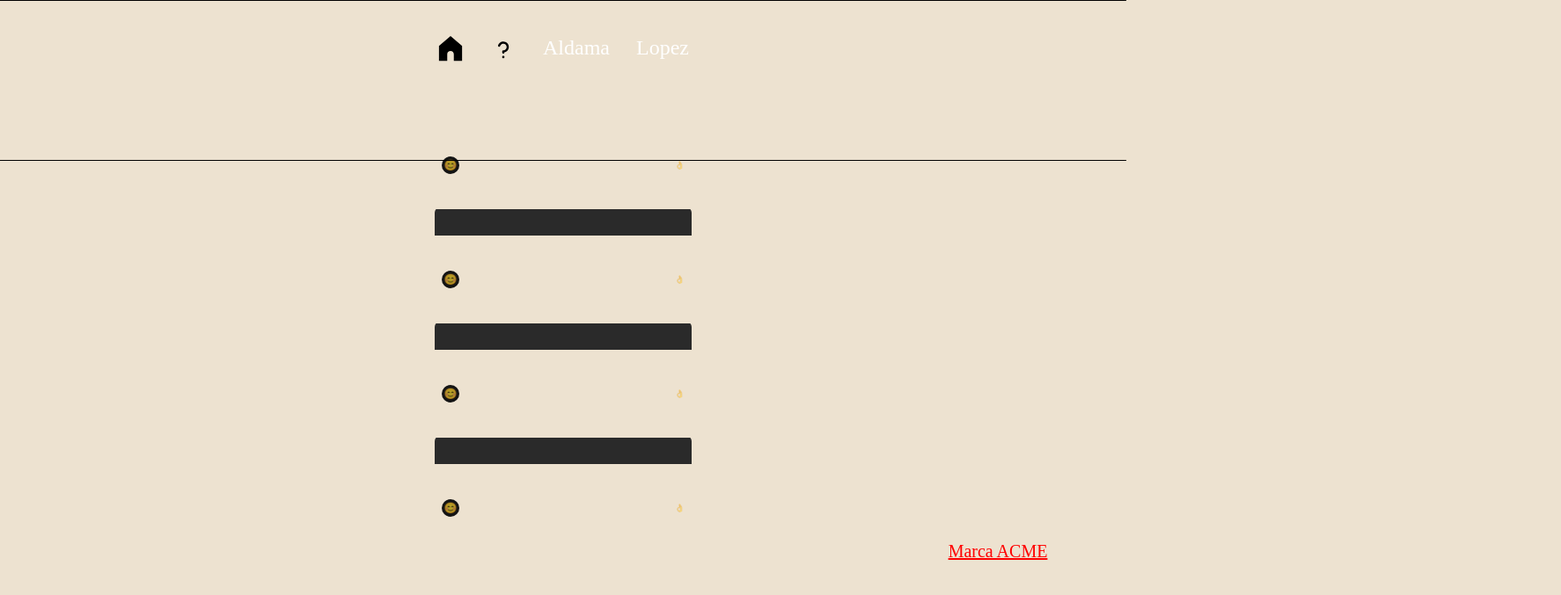
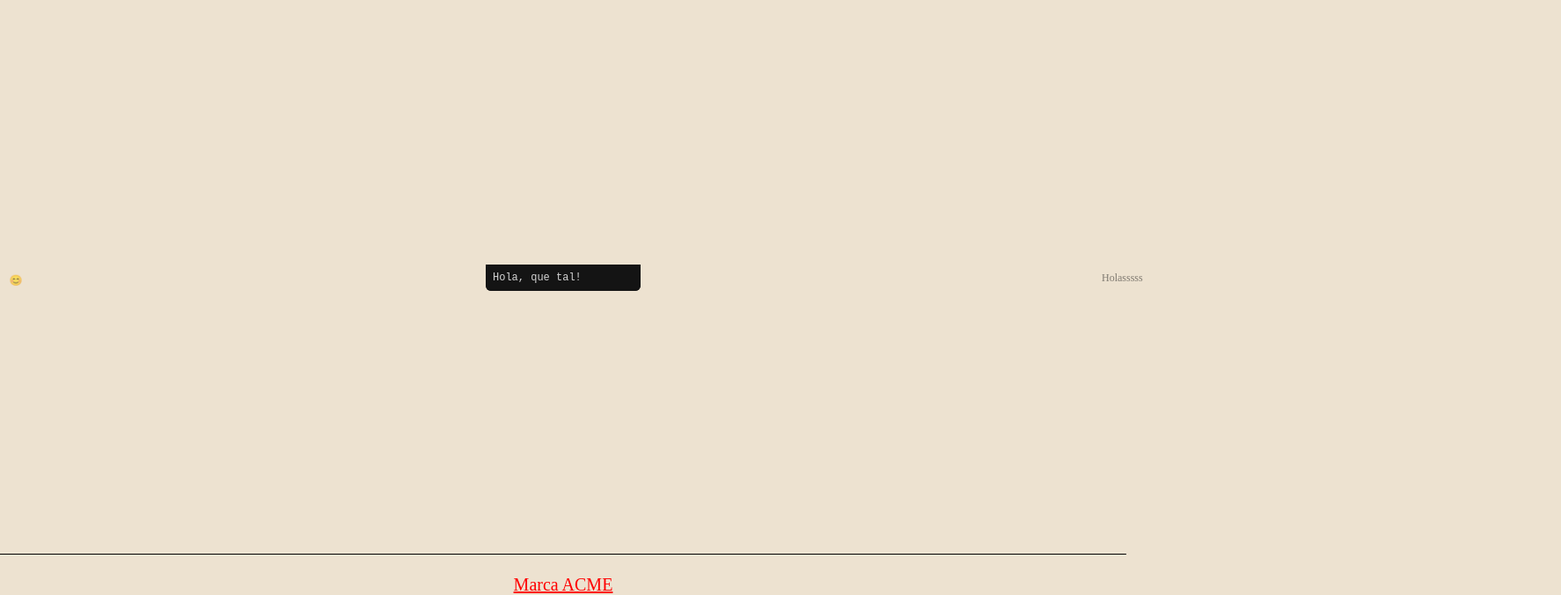
Before and after one commit to Aldama08/React, a React (Vite) app in the folder Project/00-Tickets/: page / in a window 1280 px wide. Shown: the part 100-777 px from the top of the page at 88% size, 1774 px wide, since content can reach past the window. Built offline with nearby package versions, Linux system fonts and the light colour scheme.

Commit message:
Done: Header y Footer hechos. Arreglar -Cards-

```diff
--- a/Project/00-Tickets/src/App.jsx
+++ b/Project/00-Tickets/src/App.jsx
@@ -30,24 +30,18 @@
                     </ul>
                 </nav>
 
-
+                <div className="Horizontal"></div>
             </header>
 
              <div className="mainContCards">
                 <Cards/>
-                <Cards/>
-                <Cards/>
-                <Cards/>
-            </div>
 
-            <div className="Horizontal">
-            </div>
-
-            <div className="footerHorizontal">
             </div>
 
 
+
             <footer>
+                <div className="footerHorizontal"></div>
                 <p className="Marca">Marca ACME</p>
             </footer>
 
--- a/Project/00-Tickets/src/Cards.jsx
+++ b/Project/00-Tickets/src/Cards.jsx
@@ -19,7 +19,7 @@
             <article className="case">
                 <header>
                     <span className="cardEmoji"> 😊</span>
-                    <span className="cardName">👌</span>
+                    <span className="cardName">Holasssss</span>
                 </header>
                 <textarea readOnly className="cardComent" rows="1">Hola, que tal!</textarea>
             </article>
--- a/Project/00-Tickets/src/Styles/Body.css
+++ b/Project/00-Tickets/src/Styles/Body.css
@@ -5,7 +5,7 @@
 }
 
 body {
-    font-family: system-ui, -apple-system, BlinkMacSystemFont, 'Segoe UI', Roboto, Oxygen, Ubuntu, Cantarell, 'Open Sans', 'Helvetica Neue', sans-serif;
+    font-family: 'Times New Roman', Times, serif;
     color: #fff;
     margin: 0;
     padding: 16px;
--- a/Project/00-Tickets/src/Styles/Cards.css
+++ b/Project/00-Tickets/src/Styles/Cards.css
@@ -33,7 +33,7 @@
 
       .cardEmoji {
         border-radius: 50%;
-        background: #141414;
+        background: transparent;
         width: 20px;
         height: 20px;
         display: flex;
@@ -45,7 +45,9 @@
 
       .cardName {
         opacity: .5;
-        font-size: 9px;
+        width: 20px;
+        height: 20px;
+        color: #141414;
       }
     }
 
--- a/Project/00-Tickets/src/Styles/Footer.css
+++ b/Project/00-Tickets/src/Styles/Footer.css
@@ -1,35 +1,28 @@
-body, header, footer{
+body, footer{
 
     background-color: #ede2d0;
 }
 
 footer{
-    width: 100%;
-    height: 100px;
-    position: absolute;
-    bottom: 0;
+    position:fixed;
+    left:0px;
+    bottom: 1rem;
+    height:30px;
+    width:100%;
 }
 
 .Marca{
     font-family: 'Times New Roman', Times, serif;
     font-size: 20px;
     text-align: center;
-    margin-top: 1rem;
     color: red;
     text-decoration: underline;
-    /* list-style: none; Quita los puntos de la lista */
-    /* display: flex; Flex para hacerlo en horizontal */
-    /* justify-content: center; lo ponemos centrado */
-    /* gap: 10rem; El espacio entre cada li */
-    /* padding: 0; Relleno de 0 (cuadrado) */
-    /* margin: 0; Margen 0-- */
 }
 
 .footerHorizontal{
-    position: absolute;
+    position: fixed;
     width: 100%;
     height: 0.5px;
-    margin-top: 250px;
-    left: 0;
-    background-color: black;
+    background: black;
+    bottom: 70px;
 }
--- a/Project/00-Tickets/src/Styles/Header.css
+++ b/Project/00-Tickets/src/Styles/Header.css
@@ -7,31 +7,26 @@
     font-family: 'Times New Roman', Times, serif;
     font-size: x-large;
     width: 100%;
-    height: 100px;
-    position: relative;
-    top: 2rem;
-    text-align: center;
+    position: fixed;
+    left: 0;
 }
 
 .headUl{
     list-style: none; /* Quita los puntos de la lista */
     display: flex; /* Flex para hacerlo en horizontal */
     justify-content: center; /* lo ponemos centrado */
-    gap: 1em; /* El espacio entre cada li */
-    padding: 0; /* Relleno de 0 (cuadrado) */
-    margin: 0; /* Margen 0 */
+    gap: 3em; /* El espacio entre cada li */
 }
 
 .headLi{
     display: inline-block;
-    padding: 3px;
+    padding: 2px;
 }
 
 .Horizontal{
-    position: absolute;
+    position: fixed;
     width: 100%;
     height: 0.5px;
-    top: 100px;
-    left: 0;
+    top: 90px;
     background-color: black;
 }
```
